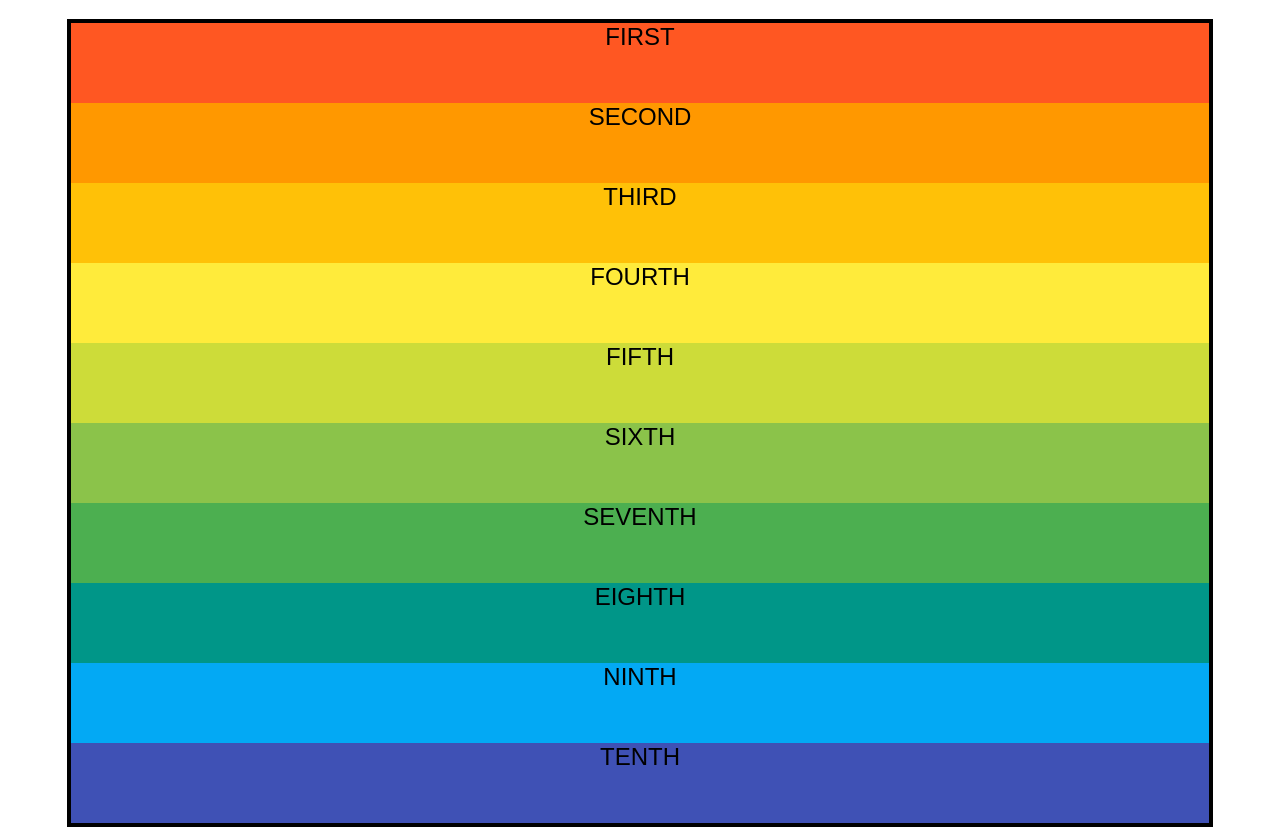
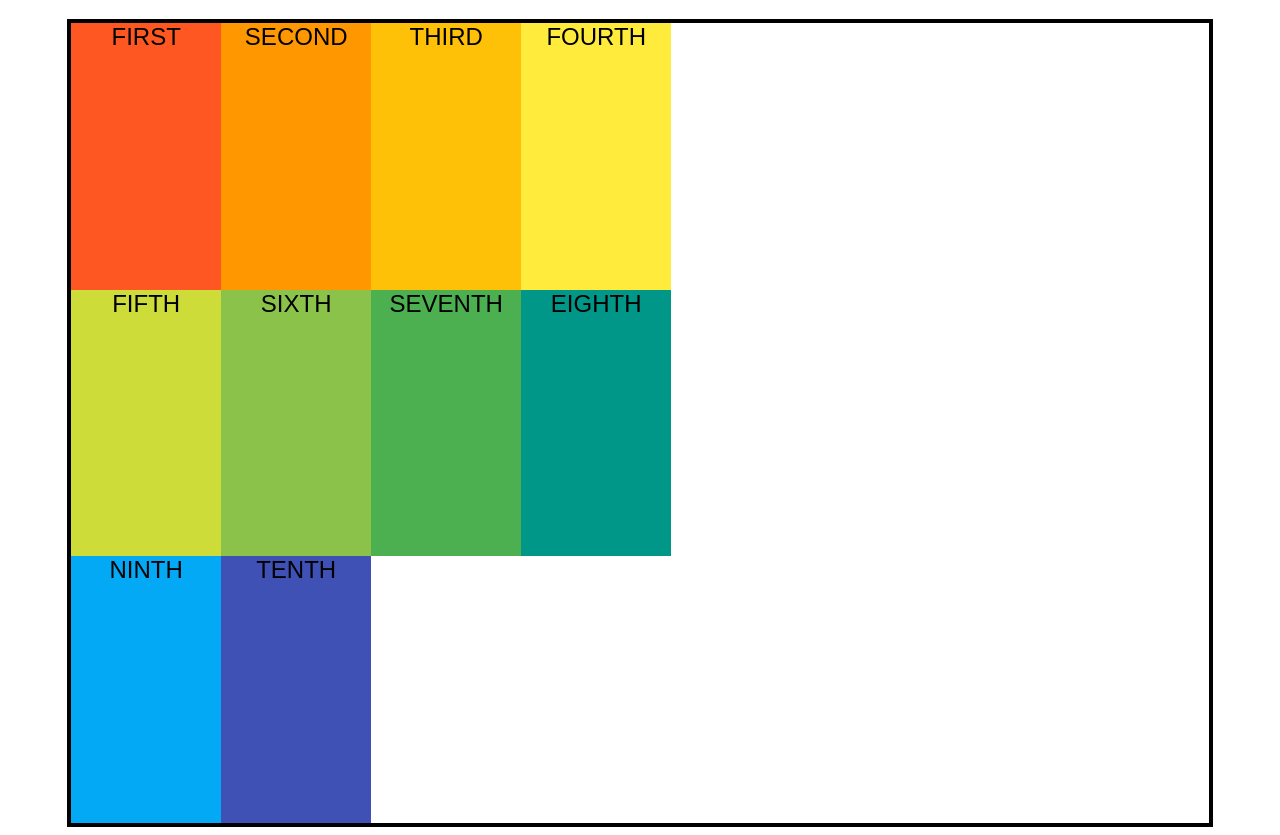
Before and after one commit to jsalinasf/html-and-css, a plain HTML site: page masteringCSSGrid/index.html in a window 1280 px wide. Shown: the part 61-896 px from the top of the page. Drawn offline with Linux system fonts and the light colour scheme.

Commit message:
Managing grid columns 101

```diff
--- a/masteringCSSGrid/css/style.css
+++ b/masteringCSSGrid/css/style.css
@@ -9,12 +9,16 @@ body {
   height: 800px;
   border: 4px solid black;
 
-  /* grid options */
+  /* GRID OPTIONS */
 
-  /* MAkes the whole container an inline element - watch span IM INLINE! */
+  /* Makes the whole container an inline element - watch span IM INLINE! */
   /* display: inline-grid; */
 
   display: grid;
+
+  /* Define columns in a Grid */
+  /* grid-template-columns: 150px 250px 150px; */
+  grid-template-columns: 150px 150px 150px 150px;
 }
 
 .box {
```
